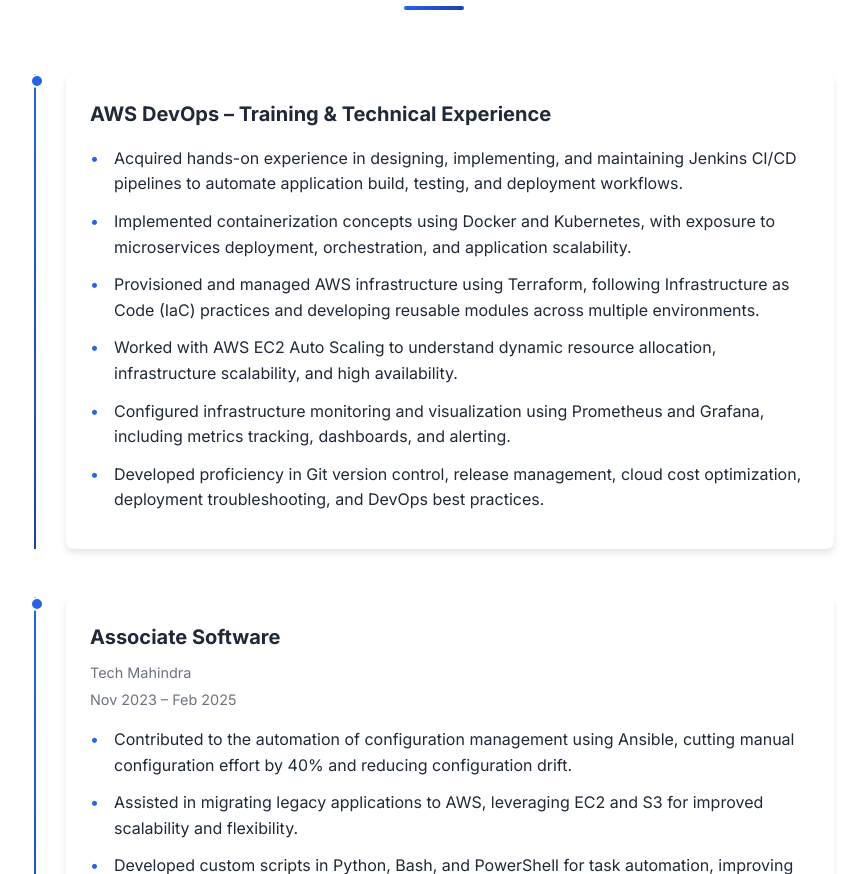
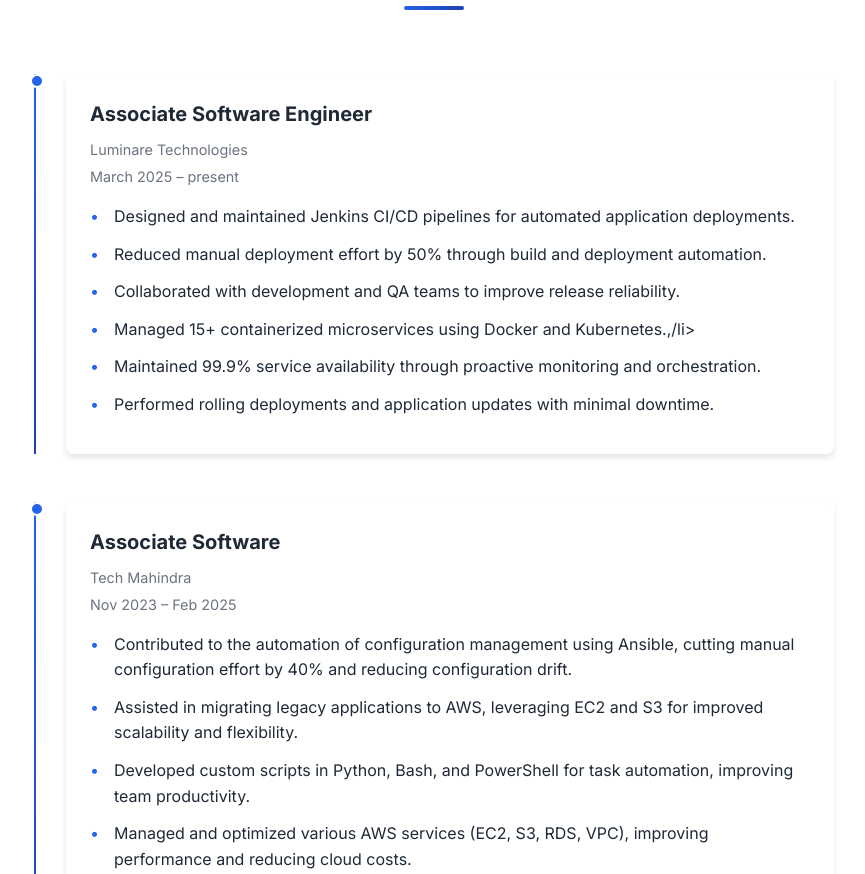
Before and after one commit to prashanthi-karnati/portfolio, a plain HTML site: page index.html in a window 1280 px wide. Shown: the part 3141-4015 px from the top of the page, without its empty margins (206-1071 px from the left). Drawn offline with nearby package versions, Linux system fonts and the light colour scheme.

```diff
--- a/index.html
+++ b/index.html
@@ -322,15 +322,17 @@ spec:
                 <div class="timeline-item">
                     <div class="timeline-content">
                         <div class="timeline-header">
-                            <h3>AWS DevOps – Training & Technical Experience</h3>
+                            <h3>Associate Software Engineer</h3>
+                            <span class="company">Luminare Technologies</span>
+                            <span class="duration">March 2025 – present</span>
                         </div>
                         <ul class="timeline-details">
-                            <li>Acquired hands-on experience in designing, implementing, and maintaining Jenkins CI/CD pipelines to automate application build, testing, and deployment workflows.</li>
-                            <li>Implemented containerization concepts using Docker and Kubernetes, with exposure to microservices deployment, orchestration, and application scalability.</li>
-                            <li>Provisioned and managed AWS infrastructure using Terraform, following Infrastructure as Code (IaC) practices and developing reusable modules across multiple environments.</li>
-                            <li>Worked with AWS EC2 Auto Scaling to understand dynamic resource allocation, infrastructure scalability, and high availability.</li>
-                            <li>Configured infrastructure monitoring and visualization using Prometheus and Grafana, including metrics tracking, dashboards, and alerting.</li>
-                            <li>Developed proficiency in Git version control, release management, cloud cost optimization, deployment troubleshooting, and DevOps best practices.</li>
+                            <li>Designed and maintained Jenkins CI/CD pipelines for automated application deployments.</li>
+                            <li>Reduced manual deployment effort by 50% through build and deployment automation.</li>
+                            <li>Collaborated with development and QA teams to improve release reliability.</li>
+                            <li>Managed 15+ containerized microservices using Docker and Kubernetes.,/li>
+                            <li>Maintained 99.9% service availability through proactive monitoring and orchestration.</li>
+                            <li>Performed rolling deployments and application updates with minimal downtime.</li>
                         </ul>
                     </div>
                 </div>
```
